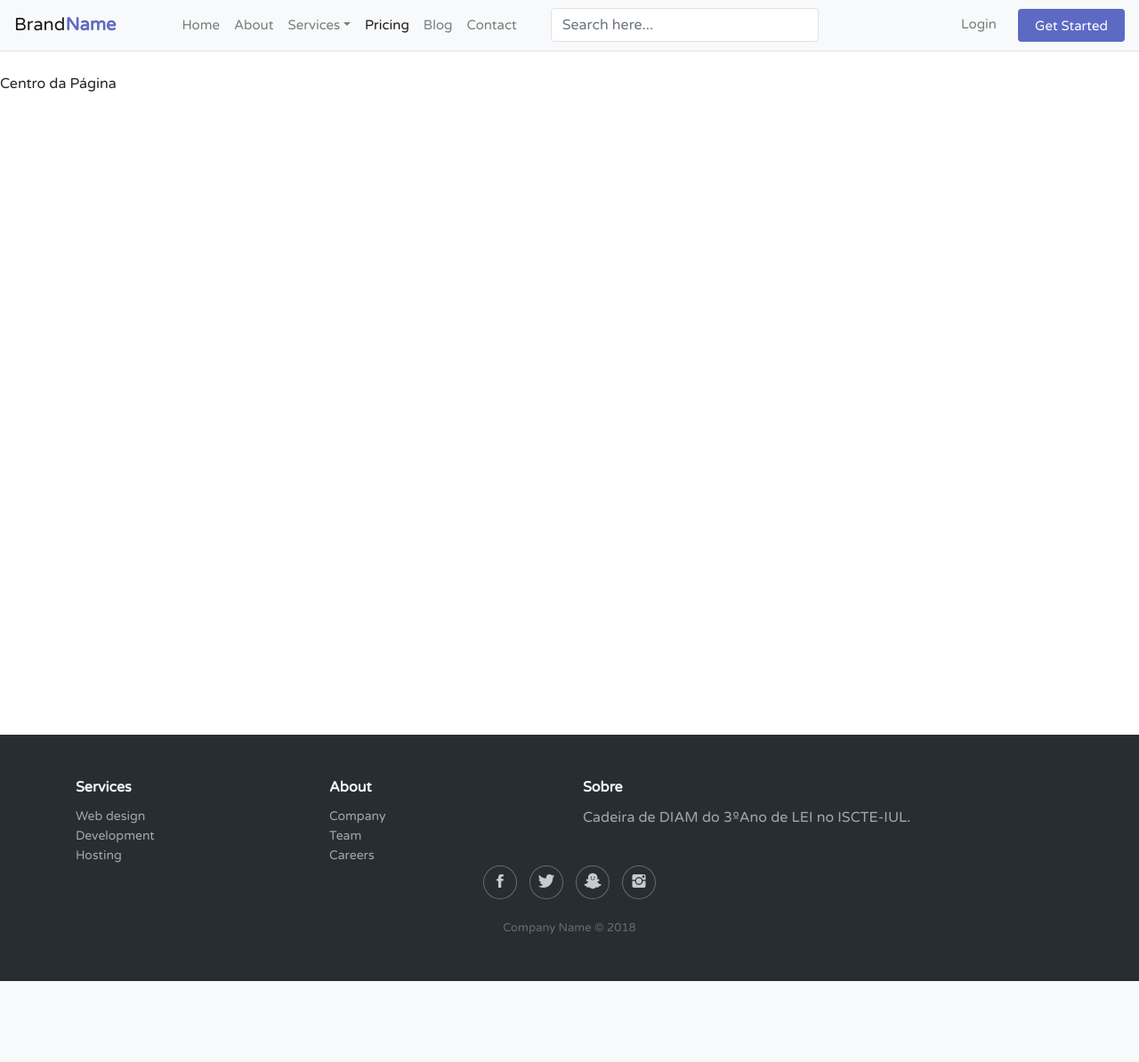
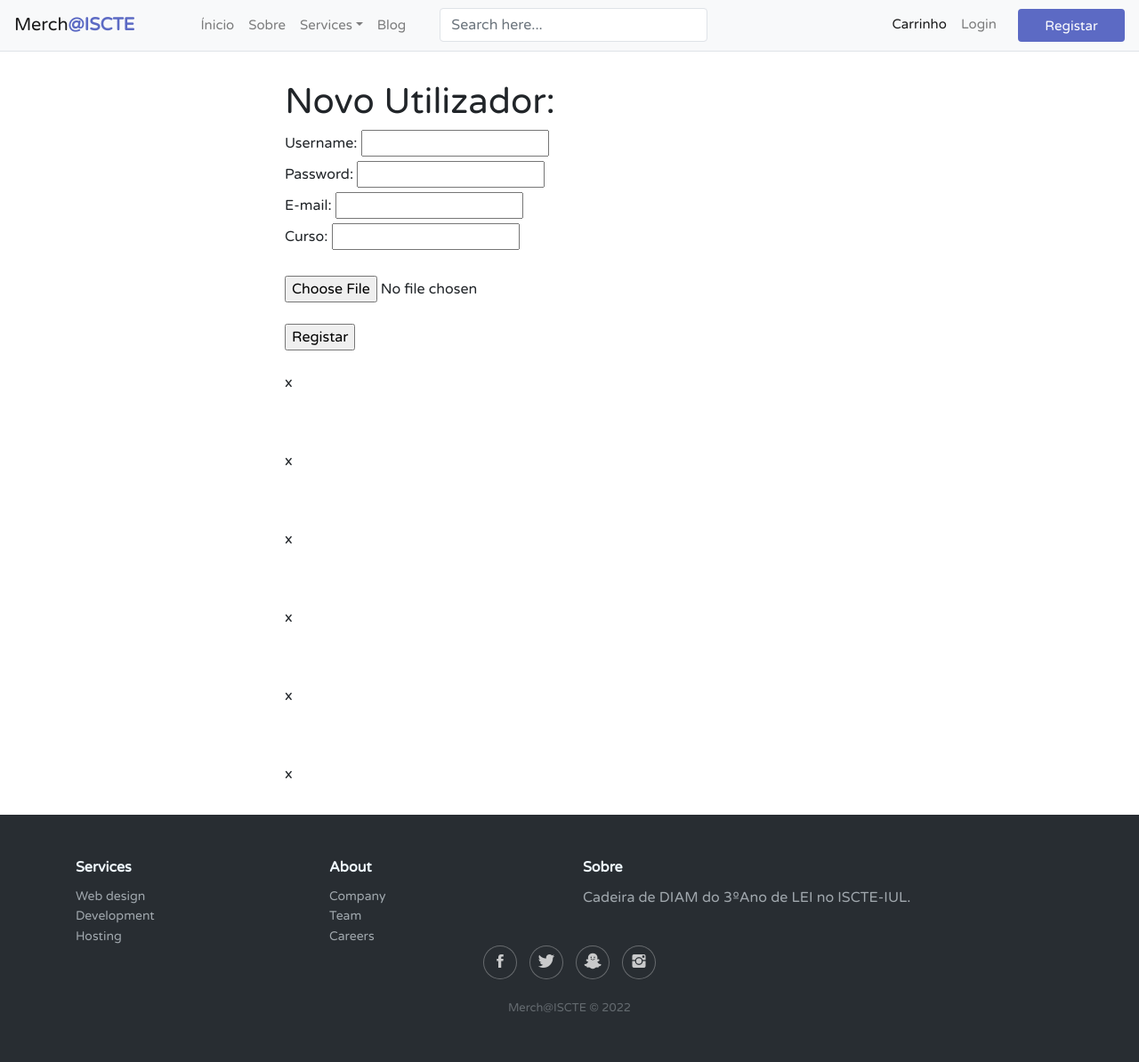
Before and after one commit to mspro1-iscte/DIAM_Projeto, a Django app: page /loja/registaruser in a window 1280 px wide. Shown: the whole page at 89% size. Before the commit the page ends 1103 px from the top, so only its background shows below. Run offline with Django 4.2, Linux system fonts and the light colour scheme; some libraries are stand-ins or nearby versions.

Commit message:
PROGRESS. Day 2

```diff
--- a/Projeto/Merch_ISCTE/loja/models.py
+++ b/Projeto/Merch_ISCTE/loja/models.py
@@ -22,7 +22,7 @@ class Produto(models.Model):
 class Cliente(models.Model):
     user = models.OneToOneField(User, on_delete=models.CASCADE)
     curso = models.CharField(max_length=100)
-    foto = models.CharField(max_length=100, default='/votacao/static/media/avatardefault.png')
+    foto = models.CharField(max_length=100, default='/loja/static/media/avatardefault.png')
 
 
 class Conta(models.Model):
--- a/Projeto/Merch_ISCTE/loja/static/loja/css/style.css
+++ b/Projeto/Merch_ISCTE/loja/static/loja/css/style.css
@@ -1,3 +1,8 @@
+/*
+___________________
+Header
+___________________
+*/
 
 body {
 	font-family: 'Varela Round', sans-serif;
@@ -152,11 +157,42 @@ body {
 		display: block;
 	}
 }
+
 /*
 ___________________
-Header
+Footer Contain
 ___________________
 */
+
+html {
+  height: 100%;
+  box-sizing: border-box;
+}
+
+*,
+*:before,
+*:after {
+  box-sizing: inherit;
+}
+
+body {
+  position: relative;
+  margin: 0;
+  padding-bottom: 6rem;
+  min-height: 100%;
+}
+
+.demo {
+  margin: 0 auto;
+  padding-top: 32px;
+  max-width: 640px;
+  width: 94%;
+}
+
+.demo h1 {
+  margin-top: 0;
+}
+
 
 /*
 ___________________
@@ -165,6 +201,10 @@ ___________________
 */
 
 .footer-dark {
+  position: absolute;
+  right: 0;
+  bottom: 0;
+  left: 0;
   padding:50px 0;
   color:#f0f9ff;
   background-color:#282d32;
--- a/Projeto/Merch_ISCTE/loja/templates/loja/index.html
+++ b/Projeto/Merch_ISCTE/loja/templates/loja/index.html
@@ -37,27 +37,22 @@
 <header class="section-header">
 
     <nav class="navbar navbar-expand-lg navbar-light bg-light">
-        <a class="navbar-brand" href="#">Brand<b>Name</b></a>
+        <a class="navbar-brand" href="#">Merch<b>@ISCTE</b></a>
         <button class="navbar-toggler" data-target="#navbarCollapse" data-toggle="collapse" type="button">
             <span class="navbar-toggler-icon"></span>
         </button>
         <!-- Collection of nav links, forms, and other content for toggling -->
         <div class="collapse navbar-collapse justify-content-start" id="navbarCollapse">
             <div class="navbar-nav">
-                <a class="nav-item nav-link" href="#">Home</a>
-                <a class="nav-item nav-link" href="#">About</a>
+                <a class="nav-item nav-link" href="{% url 'loja:index' %}">Ínicio</a>
+                <a class="nav-item nav-link" href="#sobre">Sobre</a>
                 <div class="nav-item dropdown">
                     <a class="nav-item nav-link dropdown-toggle" data-toggle="dropdown" href="#">Services</a>
                     <div class="dropdown-menu">
                         <a class="dropdown-item" href="#">Web Design</a>
-                        <a class="dropdown-item" href="#">Web Development</a>
-                        <a class="dropdown-item" href="#">Graphic Design</a>
-                        <a class="dropdown-item" href="#">Digital Marketing</a>
                     </div>
                 </div>
-                <a class="nav-item nav-link active" href="#">Pricing</a>
                 <a class="nav-item nav-link" href="#">Blog</a>
-                <a class="nav-item nav-link" href="#">Contact</a>
             </div>
             <form class="navbar-form form-inline">
                 <div class="input-group search-box">
@@ -68,24 +63,31 @@
                 </div>
             </form>
             <div class="navbar-nav action-buttons ml-auto">
+                <a class="nav-item nav-link active" href="{% url 'loja:carrinho' %}">Carrinho</a>
+                {% if not request.user.is_authenticated %}
                 <a class="nav-item nav-link dropdown-toggle mr-3" data-toggle="dropdown" href="#">Login</a>
                 <div class="dropdown-menu login-form">
-                    <form action="/examples/actions/confirmation.php" method="post">
+                    <form action="{% url 'loja:loginview' %}" method="post">
+                        {% csrf_token %}
                         <div class="form-group">
                             <label>Username</label>
-                            <input class="form-control" required="required" type="text">
+                            <input class="form-control" id="username" name="username" required="required" type="text">
                         </div>
                         <div class="form-group">
                             <div class="clearfix">
                                 <label>Password</label>
                                 <a class="float-right text-muted" href="#"><small>Forgot?</small></a>
                             </div>
-                            <input class="form-control" required="required" type="password">
+                            <input class="form-control" id="pass" name="pass" required="required" type="password">
                         </div>
                         <input class="btn btn-primary btn-block" type="submit" value="Login">
                     </form>
                 </div>
-                <a class="btn btn-primary" href="#">Get Started</a>
+                <a class="btn btn-primary" href="{% url 'loja:registaruser' %}">Registar</a>
+                {% else %}
+                <a class="nav-item nav-link dropdown-toggle mr-3" href="{% url 'loja:logoutview' %}">Logout</a>
+                {% endif %}
+
             </div>
         </div>
     </nav>
@@ -93,46 +95,19 @@
 
 {% endblock %}
 
+<div class="demo">
+    {% block blocobody %}
+    <!-- all other page content -->
+    X
 
-{% block blocobody %}
+    <p>
+        sadafd
+    </p>
 
-<div>
-    <br>
-    Centro da Página
-    <br><br>
 
-    <br><br>
-
-    <br><br>
-
-    <br><br>
-
-    <br><br>
-
-    <br><br>
-
-    <br><br>
-
-    <br><br>
-
-    <br><br>
-
-    <br><br>
-
-    <br><br>
-
-    <br><br>
-
-    <br><br>
-
-    <br><br>
-
-    <br><br>
-
-    <br>
+    X
+    {% endblock %}
 </div>
-
-{% endblock %}
 
 
 {% block footer-dark %}
@@ -157,7 +132,7 @@
                         <li><a href="#">Careers</a></li>
                     </ul>
                 </div>
-                <div class="col-md-6 item text">
+                <div class="col-md-6 item text" id="sobre">
                     <h3>Sobre</h3>
                     <p>Cadeira de DIAM do 3ºAno de LEI no ISCTE-IUL.</p>
                 </div>
@@ -165,10 +140,11 @@
                         class="icon ion-social-twitter"></i></a><a href="#"><i class="icon ion-social-snapchat"></i></a><a
                         href="#"><i class="icon ion-social-instagram"></i></a></div>
             </div>
-            <p class="copyright">Company Name © 2018</p>
+            <p class="copyright">Merch@ISCTE © 2022</p>
         </div>
     </footer>
 </div>
+
 
 {% endblock %}
 
--- a/Projeto/Merch_ISCTE/loja/templates/loja/loginpage.html
+++ b/Projeto/Merch_ISCTE/loja/templates/loja/loginpage.html
@@ -1,10 +1,10 @@
-{% extends "votacao/index.html" %}
+{% extends "loja/index.html" %}
 
 {% block title %}
     Login
 {% endblock %}
 
-{% block blocotopo %}
+{% block blocobody %}
 
     {% if not request.user.is_authenticated %}
     <h1>Login:</h1>
--- a/Projeto/Merch_ISCTE/loja/templates/loja/registaruser.html
+++ b/Projeto/Merch_ISCTE/loja/templates/loja/registaruser.html
@@ -4,7 +4,7 @@
     Criar Utilizador
 {% endblock %}
 
-{% block blocotopo %}
+{% block blocobody %}
 
 <h1>Novo Utilizador:</h1>
 {% load static %}
@@ -22,15 +22,39 @@
         <input name="myfile" type="file"> <br>
         <br>
         <input type="Submit" value="Registar" /><br>
-        <br>
-        <a href="{% url 'loja:index' %}">Voltar</a>
 </form>
 
+    <br>
+<p>
+    x
+</p>
+        <br><br>
+<p>
+    x
+</p>
+        <br><br>
+<p>
+    x
+</p>
+        <br><br>
+<p>
+    x
+</p>
+        <br><br>
+<p>
+    x
+</p>
+        <br><br>
+<p>
+    x
+</p>
+        <br><br>
+<p>
+    x
+</p>
+        <br><br>
+<p>
+    x
+</p>
+        <br>
 {% endblock %}
-
-
-{% block blocoopcoes %}
-
-
-
-{% endblock %}
--- a/Projeto/Merch_ISCTE/loja/urls.py
+++ b/Projeto/Merch_ISCTE/loja/urls.py
@@ -21,4 +21,10 @@ urlpatterns = [
 
     # ex: loja/perfil
     path('perfil', views.perfil, name='perfil'),
+
+    # ex: loja/adicionar_carrinho
+    path('adicionar_carrinho', views.adicionar_carrinho, name='adicionar_carrinho'),
+    # ex: loja/carrinho
+    path('carrinho', views.carrinho, name='carrinho'),
+
 ]
--- a/Projeto/Merch_ISCTE/loja/views.py
+++ b/Projeto/Merch_ISCTE/loja/views.py
@@ -13,8 +13,17 @@ def index(request):
     return render(request, 'loja/index.html')
 
 
-@login_required(login_url='/loja/loginpage')
 def detalhe(request, produto_id):
+    produto = get_object_or_404(Produto, pk=produto_id)
+    return render(request, 'loja/detalhe.html', {'produto': produto})
+
+
+def carrinho(request):
+    return render(request, 'loja/carrinho.html')
+
+
+@login_required(login_url='/loja/index')
+def adicionar_carrinho(request, produto_id):
     produto = get_object_or_404(Produto, pk=produto_id)
     return render(request, 'loja/detalhe.html', {'produto': produto})
 
@@ -35,7 +44,8 @@ def registo(request):
     else:
         cliente = Cliente(user=user, curso=curso)
     cliente.save()
-    return render(request, 'loja/loginpage.html')
+    login(request, user)
+    return render(request, 'loja/index.html')
 
 
 def perfil(request):
@@ -49,9 +59,9 @@ def loginview(request):
     user = authenticate(username=username, password=password)
     if user is not None:
         login(request, user)
-        return HttpResponseRedirect(reverse('loja:index'))
+        return render(request, 'loja/index.html')
     else:
-        return render(request, 'loja/loginpage.html')
+        return render(request, 'loja/index.html')
 
 
 def loginpage(request):
@@ -60,7 +70,7 @@ def loginpage(request):
 
 def logoutview(request):
     logout(request)
-    return render(request, 'loja/loginpage.html')
+    return render(request, 'loja/index.html')
 
 
 def registaruser(request):
```
Also changed, not shown: Projeto/Merch_ISCTE/loja/templates/loja/carrinho.html (added, +11 -0 lines), Projeto/Merch_ISCTE/loja/templates/loja/detalhe.html (+4 -38 lines), Projeto/Merch_ISCTE/db.sqlite3, Projeto/Merch_ISCTE/loja/migrations/0002_conta_cliente.py (added).
